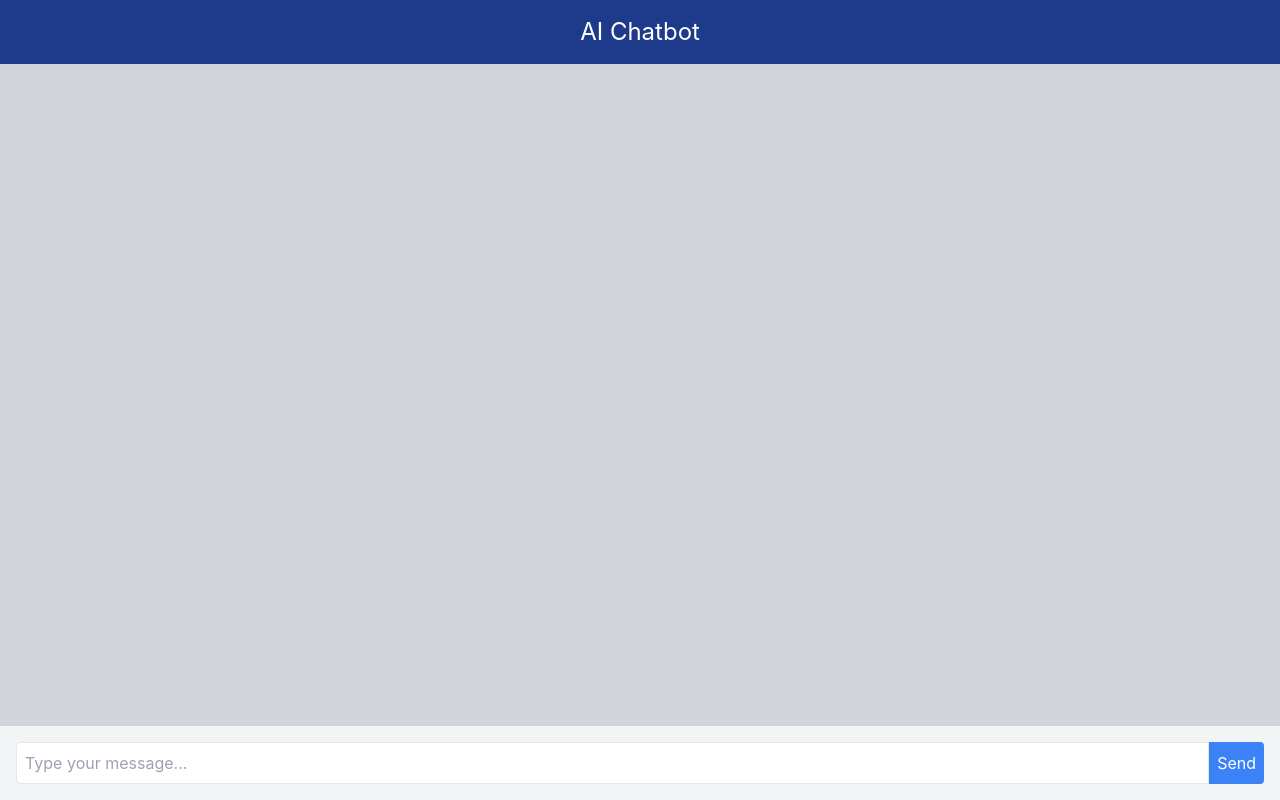
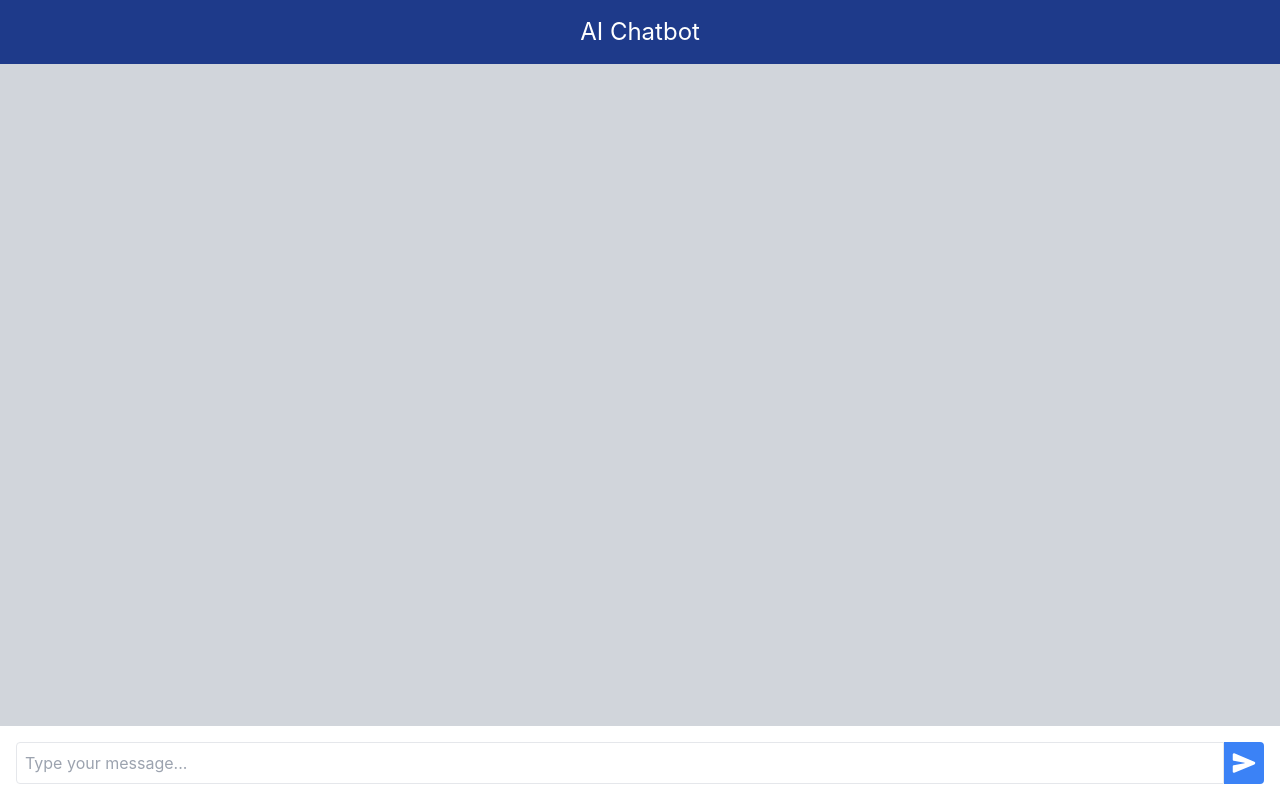
Before and after one commit to SuryaSekhar14/ai-bot-ui-poc, a React (Create React App) app: page / in a window 1280 px wide. Built offline with nearby package versions, Linux system fonts and the light colour scheme.

Commit message:
pdf viewer

```diff
--- a/src/App.js
+++ b/src/App.js
@@ -1,34 +1,40 @@
+// App.js
+
 import React, { useState } from 'react';
 import Header from './Header';
 import ChatArea from './ChatArea';
 import ChatInput from './ChatInput';
-import getBotResponse from './api'; // Import the API function
+import getBotResponse from './api';
 
 const App = () => {
   const [messages, setMessages] = useState([]);
   const [userInput, setUserInput] = useState('');
+  const [isBotBusy, setIsBotBusy] = useState(false);
 
   const handleUserInput = (e) => {
     setUserInput(e.target.value);
   };
 
   const handleSendMessage = async () => {
-    if (userInput.trim() === '') return;
+    if (userInput.trim() === '' || isBotBusy) {
+      return;
+    }
 
-    // Add user message to the chat
-    const updatedMessages = [...messages, { content: userInput, type: 'user' }];
-    setMessages(updatedMessages);
+    setIsBotBusy(true);
+
+    // Add the user message to the chat
+    setMessages((prevMessages) => [...prevMessages, { content: userInput, type: 'user' }]);
     setUserInput('');
 
     try {
-      // Call the API function
+      // Call the API to get the bot response
       const botResponse = await getBotResponse(userInput);
-
-      // Add bot response to the chat without modifying the user's messages
-      setMessages([...updatedMessages, { content: botResponse.content, link: botResponse.link, type: 'bot' }]);
+      setMessages((prevMessages) => [...prevMessages, { ...botResponse, type: 'bot' }]);
     } catch (error) {
-      // Handle error if needed
       console.error('Error fetching bot response:', error);
+      // Handle the error, if needed
+    } finally {
+      setIsBotBusy(false);
     }
   };
 
@@ -39,7 +45,7 @@ const App = () => {
   };
 
   return (
-    <div className="flex flex-col h-screen bg-gray-100">
+    <div className="flex flex-col h-screen">
       <Header />
       <ChatArea messages={messages} />
       <ChatInput
@@ -47,6 +53,7 @@ const App = () => {
         handleUserInput={handleUserInput}
         handleSendMessage={handleSendMessage}
         handleKeyPress={handleKeyPress}
+        isBotBusy={isBotBusy}
       />
     </div>
   );
--- a/src/ChatInput.jsx
+++ b/src/ChatInput.jsx
@@ -1,23 +1,39 @@
 // ChatInput.js
 
-import React from 'react';
+import React, { useState, useRef } from 'react';
+import { IoSend } from 'react-icons/io5';
 
-const ChatInput = ({ userInput, handleUserInput, handleSendMessage, handleKeyPress }) => {
+const ChatInput = ({ userInput, handleUserInput, handleSendMessage, handleKeyPress, isBotBusy }) => {
+  const inputRef = useRef();
+  const [isLoading, setIsLoading] = useState(false);
+
+  const handleSendMessageWithLoading = async () => {
+    if (!isLoading) {
+      setIsLoading(true);
+      await handleSendMessage();
+      setIsLoading(false);
+      inputRef.current.focus();
+    }
+  };
+
   return (
     <div className="p-4 flex">
       <input
+        ref={inputRef}
         type="text"
         className="flex-1 border rounded-l p-2"
-        placeholder="Type your message..."
+        placeholder={isBotBusy ? "Bot is typing..." : "Type your message..."}
         value={userInput}
         onChange={handleUserInput}
         onKeyPress={handleKeyPress}
+        disabled={isBotBusy || isLoading}
       />
       <button
-        className="bg-blue-500 text-white p-2 rounded-r"
-        onClick={handleSendMessage}
+        className={`bg-blue-500 text-white p-2 rounded-r ${isLoading ? 'opacity-50 cursor-not-allowed' : ''}`}
+        onClick={handleSendMessageWithLoading}
+        disabled={isLoading}
       >
-        Send
+        <IoSend size={24} />
       </button>
     </div>
   );
--- a/src/LinkPopup.jsx
+++ b/src/LinkPopup.jsx
@@ -5,7 +5,6 @@ import { MdClose } from 'react-icons/md';
 
 const LinkPopup = ({ link, onClose }) => {
   const handleOverlayClick = (e) => {
-    // Close the overlay if the user clicks outside the popup
     if (e.target === e.currentTarget) {
       onClose();
     }
@@ -14,7 +13,7 @@ const LinkPopup = ({ link, onClose }) => {
   return (
     <div className="p-4 fixed top-0 right-0 bottom-0 left-0 flex items-end justify-end bg-black bg-opacity-10 sm:bg-opacity-5" onClick={handleOverlayClick}>
       <div className="bg-white rounded-t-lg shadow-md p-6 w-full h-full lg:w-3/5 lg:h-full rounded-b-lg">
-        <div className="flex justify-end">
+        <div className="flex justify-end pb-3">
           <button
             className="text-gray-600 hover:text-gray-800"
             onClick={onClose}
@@ -22,16 +21,18 @@ const LinkPopup = ({ link, onClose }) => {
             <MdClose size={24} />
           </button>
         </div>
-        <div className="flex-grow overflow-y-auto">
-          <p className="text-gray-800">Popup Content</p>
-          <a
-            className="text-blue-500 underline"
-            href={link}
-            target="_blank"
-            rel="noopener noreferrer"
-          >
-            Open Link
-          </a>
+        <div className="flex">
+            {link.endsWith('.pdf') ? (
+                <iframe
+                title="PDF Viewer"
+                src={`https://docs.google.com/gview?url=${link}&embedded=true`}
+                className="w-full h-full"
+                style={{height: '87vh'}}
+                frameBorder="0"
+                />
+            ) : (
+                <p className="text-gray-800">Error loading the PDF File. File is not a PDF.</p>
+            )}
         </div>
       </div>
     </div>
--- a/src/api.js
+++ b/src/api.js
@@ -7,7 +7,7 @@ const getBotResponse = async (userInput) => {
     // Simulating a random response with or without a link
     const hasLink = Math.random() > 0.5;
     const responseContent = hasLink ? 'This is a random response with a link.' : 'This is a random response without a link.';
-    const responseLink = hasLink ? 'https://example.com' : null;
+    const responseLink = hasLink ? 'https://www.w3.org/WAI/ER/tests/xhtml/testfiles/resources/pdf/dummy.pdf' : null;
 
     // Uncomment the following lines if you want to call an actual API
     // const apiResponse = await axios.post(apiUrl, { message: userInput });
```
